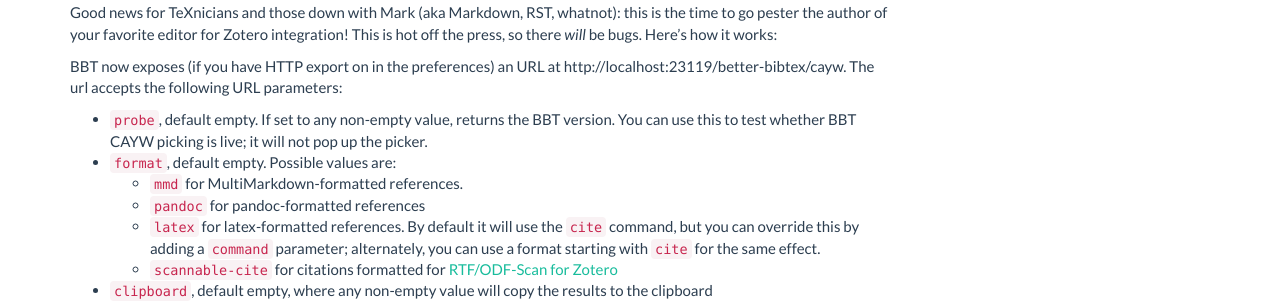
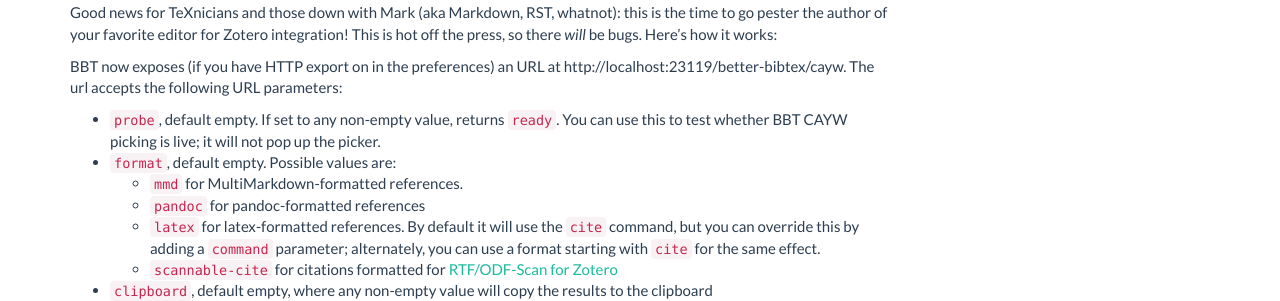
Before and after one commit to edwinksl/ZotPlus.github.io, a Jekyll site: the page built from better-bibtex/cayw.md, in a window 1280 px wide and 900 px high. Shown: the part 142-443 px from the top of the window. Built offline with Jekyll 4.4.1, drawn with Linux system fonts in a browser that asks for light colours; nearby versions of some CDN libraries.

Commit message:
better-bibtex 1.3.0 / link-local-files 0.0.9 / report-customizer 0.2.17 / debug-bridge 0.1.0 / ascii-rename 0.0.40 / auto-index 0.0.36 / opds 0.0.10

```diff
--- a/better-bibtex/cayw.md
+++ b/better-bibtex/cayw.md
@@ -9,7 +9,7 @@
 BBT now exposes (if you have HTTP export on in the preferences) an URL at http://localhost:23119/better-bibtex/cayw. The url accepts
 the following URL parameters:
 
-* `probe`, default empty. If set to any non-empty value, returns the BBT version. You can use this to test whether BBT
+* `probe`, default empty. If set to any non-empty value, returns `ready`. You can use this to test whether BBT
   CAYW picking is live; it will not pop up the picker.
 * `format`, default empty. Possible values are:
   * `mmd` for MultiMarkdown-formatted references.
```
